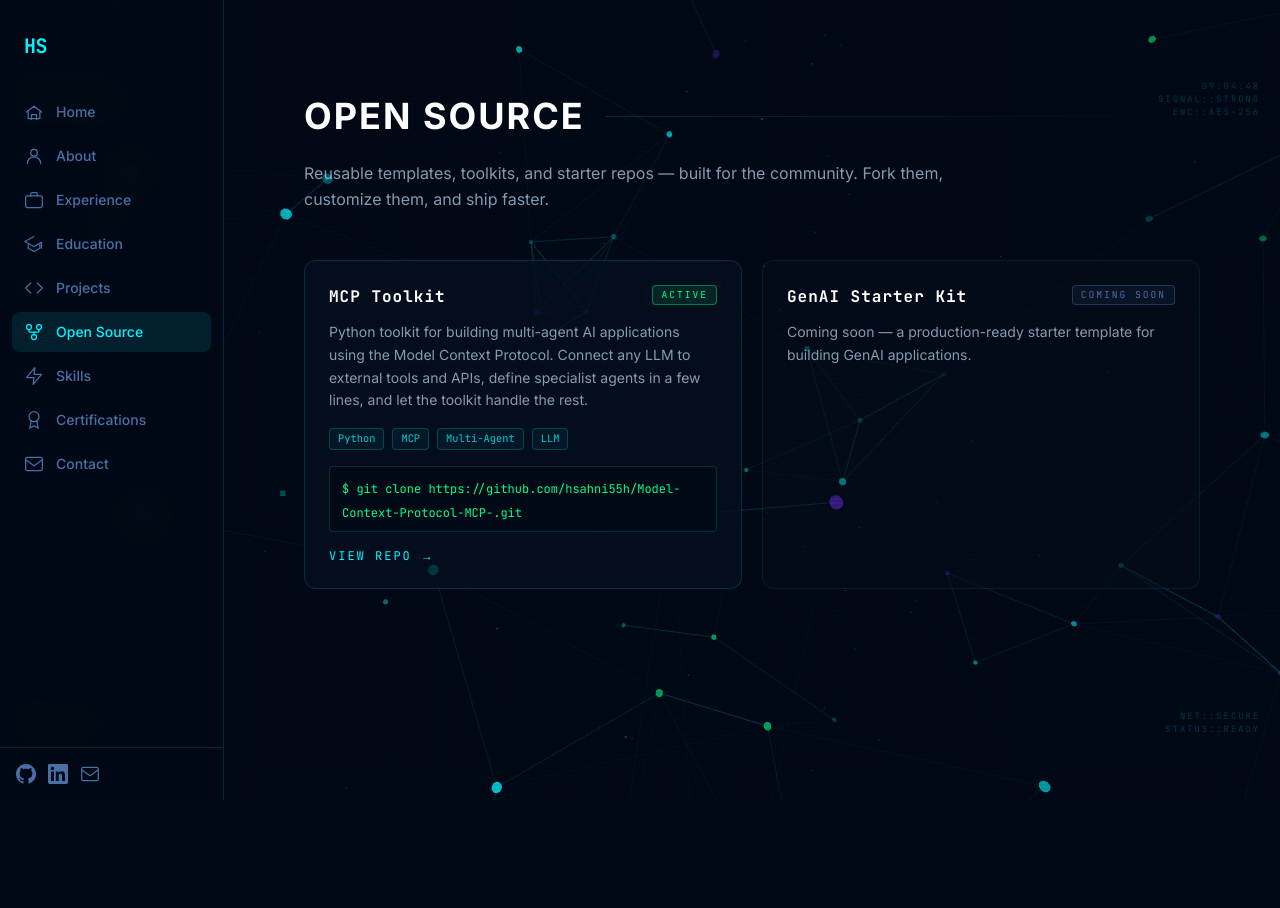
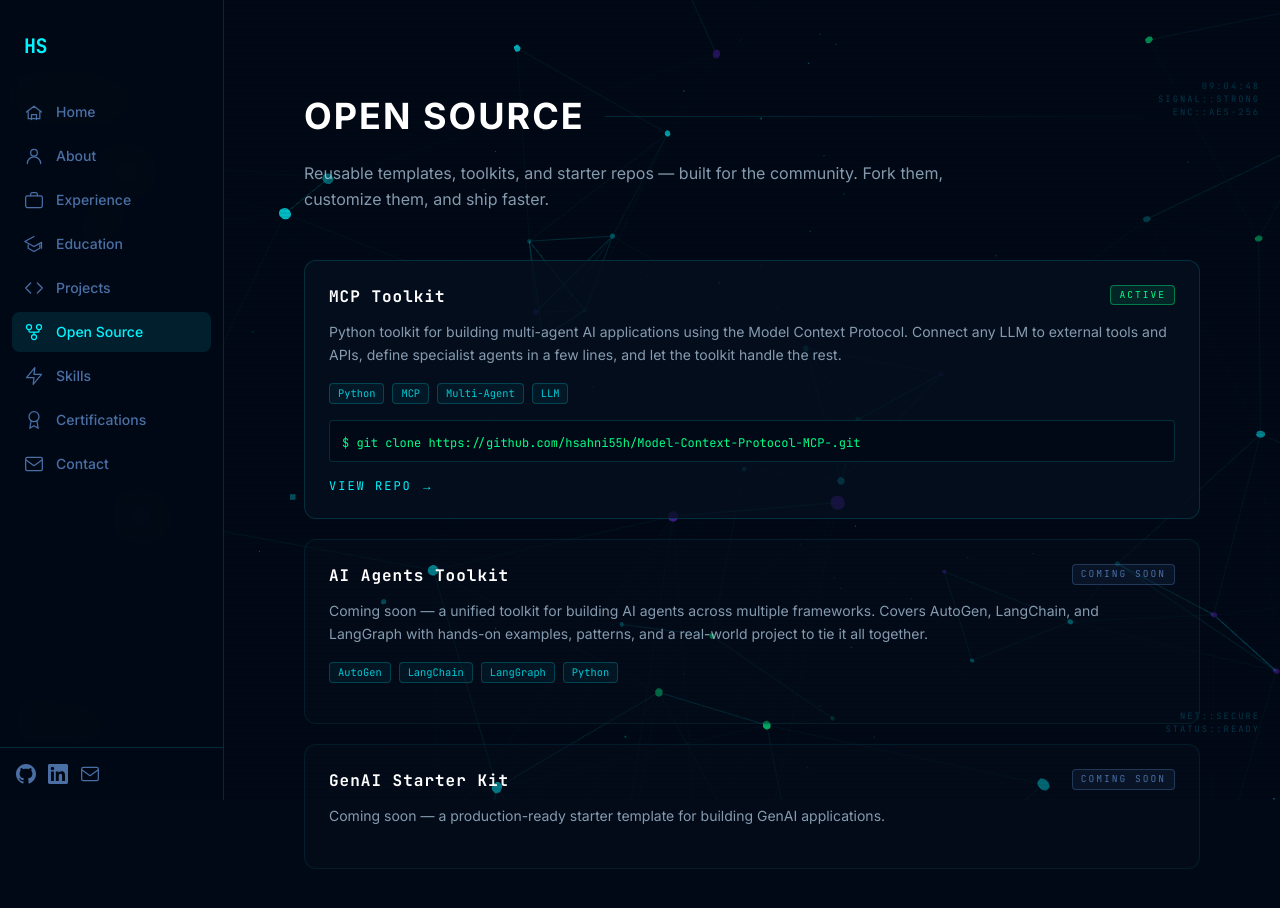
Before and after one commit to hsahni55h/hsahni55h.github.io, a Next.js app: page /open-source in a window 1280 px wide. Shown: the top 908 px of the page. Before the commit the page ends 800 px from the top, so only its background shows below. Built offline with nearby package versions, Linux system fonts and the light colour scheme.

Commit message:
feat: add AI Agents Toolkit, switch to vertical layout for projects and open source

```diff
--- a/src/components/sections/opensource.tsx
+++ b/src/components/sections/opensource.tsx
@@ -46,7 +46,7 @@ export function OpenSource() {
           Fork them, customize them, and ship faster.
         </motion.p>
 
-        <div className="grid sm:grid-cols-2 gap-5">
+        <div className="space-y-5">
           {openSourceProjects.map((project, i) => (
             <motion.div
               key={i}
--- a/src/components/sections/projects.tsx
+++ b/src/components/sections/projects.tsx
@@ -184,7 +184,7 @@ export function Projects() {
           <span className="flex-1 h-px bg-gradient-to-r from-cyber-border to-transparent" />
         </motion.h2>
 
-        <div className="grid md:grid-cols-2 lg:grid-cols-3 gap-5">
+        <div className="space-y-5">
           {projects.map((project, i) => (
             <motion.article
               key={project.id}
--- a/src/content/opensource.ts
+++ b/src/content/opensource.ts
@@ -18,6 +18,14 @@ export const openSourceProjects: OpenSourceProject[] = [
     quickStart: "git clone https://github.com/hsahni55h/Model-Context-Protocol-MCP-.git",
   },
   {
+    title: "AI Agents Toolkit",
+    description:
+      "Coming soon — a unified toolkit for building AI agents across multiple frameworks. Covers AutoGen, LangChain, and LangGraph with hands-on examples, patterns, and a real-world project to tie it all together.",
+    repo: "",
+    tech: ["AutoGen", "LangChain", "LangGraph", "Python"],
+    status: "coming-soon",
+  },
+  {
     title: "GenAI Starter Kit",
     description:
       "Coming soon — a production-ready starter template for building GenAI applications.",
```
